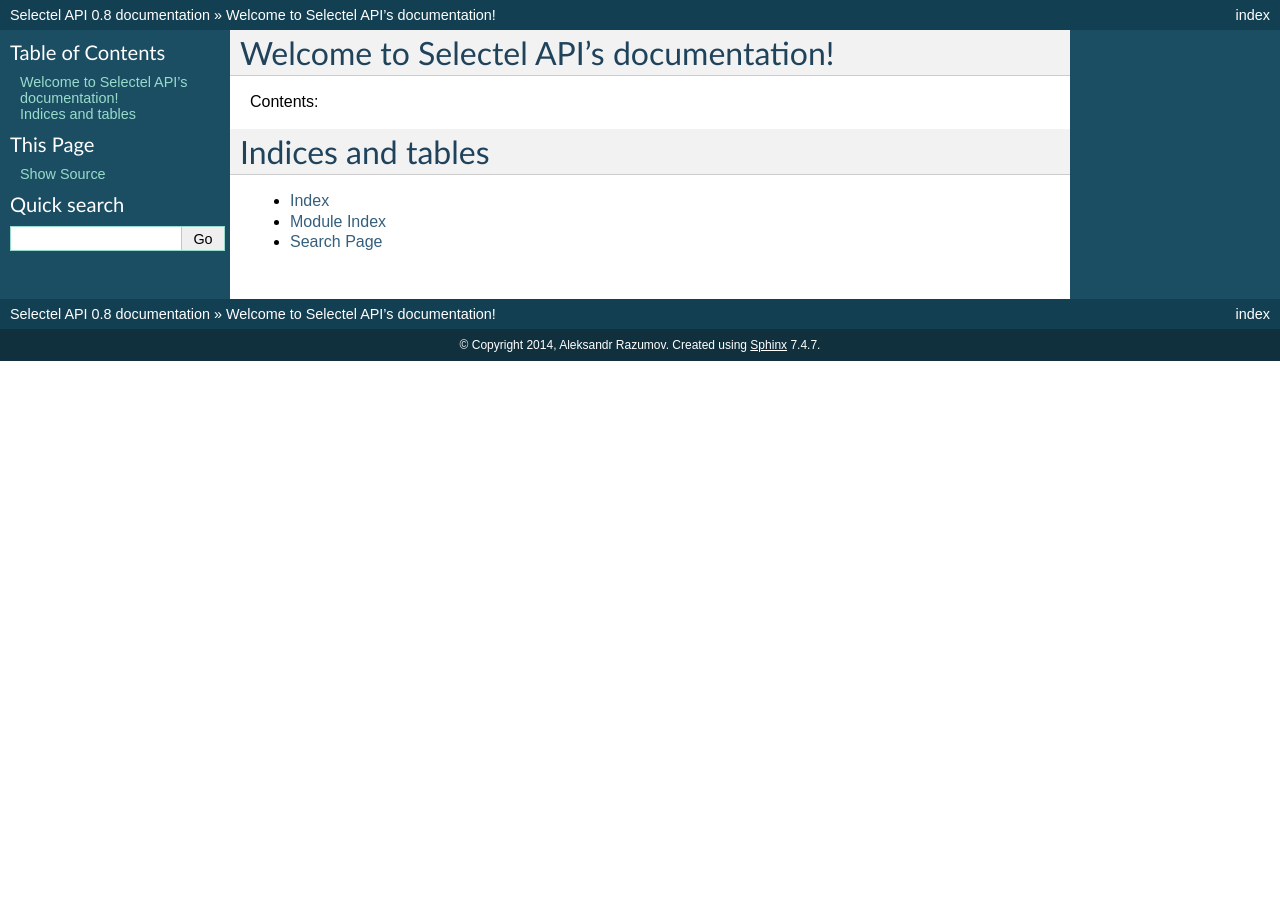
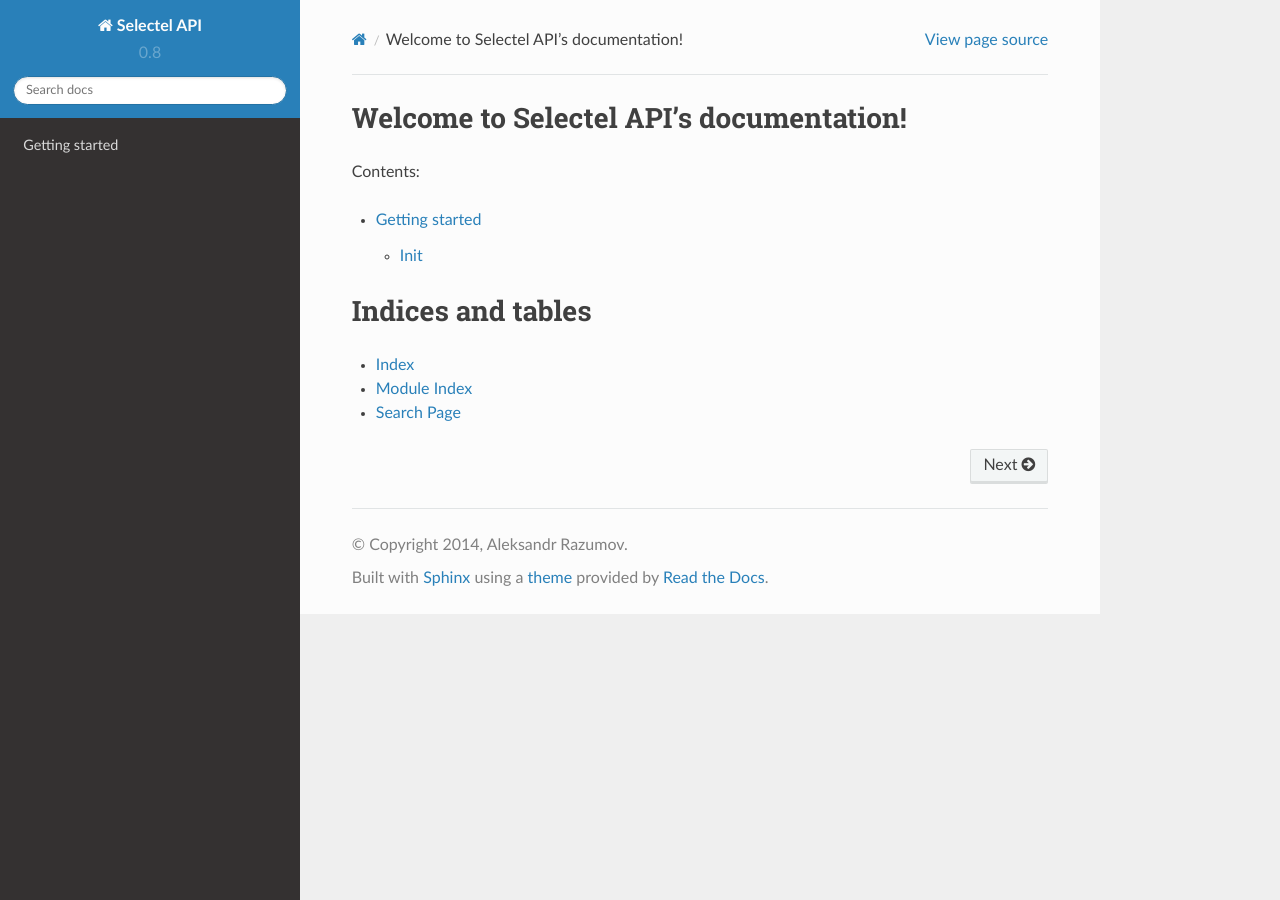
Before and after one commit to ernado/selectel, a Sphinx documentation site: the page built from docs/index.rst, in a window 1280 px wide. Built offline with Sphinx 7.4.7 and the Read the Docs theme 2.0.0, drawn with Linux system fonts in a browser that asks for light colours.

Commit message:
docs bump

```diff
--- a/docs/conf.py
+++ b/docs/conf.py
@@ -256,3 +256,11 @@
 
 # If true, do not generate a @detailmenu in the "Top" node's menu.
 #texinfo_no_detailmenu = False
+
+# on_rtd is whether we are on readthedocs.org, this line of code grabbed from docs.readthedocs.org
+on_rtd = os.environ.get('READTHEDOCS', None) == 'True'
+
+if not on_rtd:  # only import and set the theme if we're building docs locally
+    import sphinx_rtd_theme
+    html_theme = 'sphinx_rtd_theme'
+    html_theme_path = [sphinx_rtd_theme.get_html_theme_path()]
--- a/docs/index.rst
+++ b/docs/index.rst
@@ -11,6 +11,7 @@
 .. toctree::
    :maxdepth: 2
 
+   start
 
 
 Indices and tables
--- /dev/null
+++ b/docs/start.rst
@@ -0,0 +1,7 @@
+Getting started
+===================
+
+Init
+#############################
+
+Init
```
